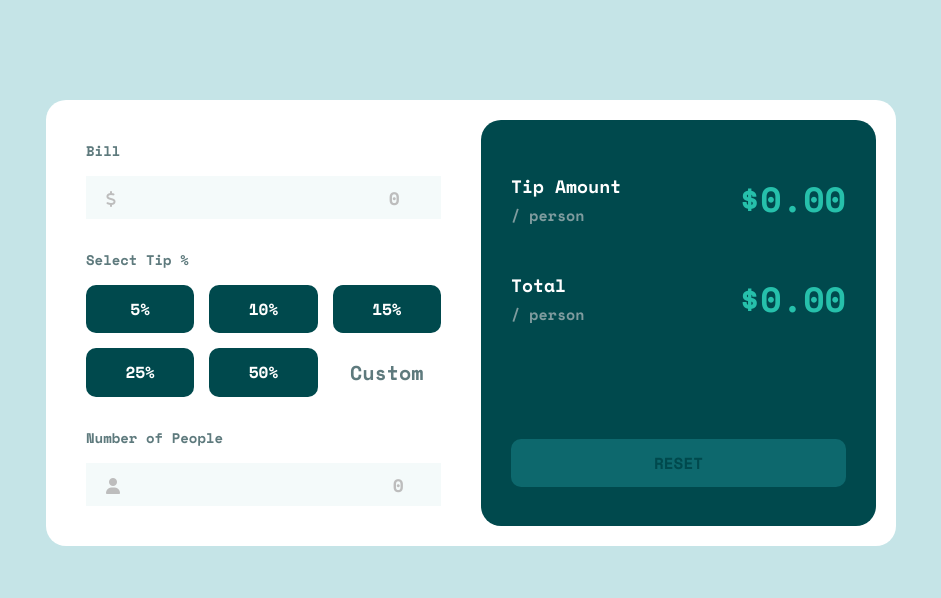
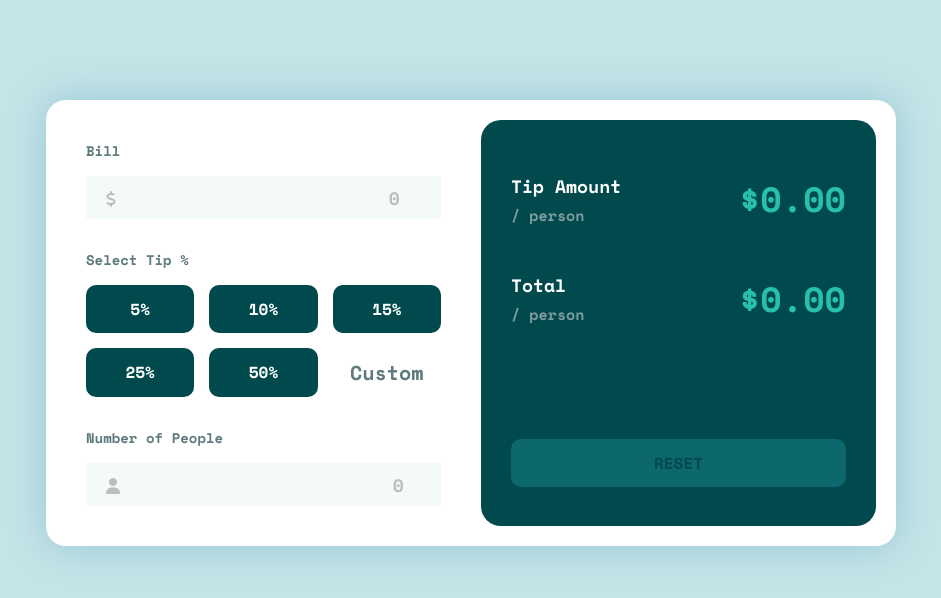
Before and after one commit to Redot2468/Tip-Calculator, a plain HTML site: page index.html in a window 1280 px wide. Shown: the whole page, without its empty margins (169-1110 px from the left). Drawn offline with nearby package versions, Linux system fonts and the light colour scheme.

Commit message:
added shadow to the tip calculator container

```diff
--- a/css/style.css
+++ b/css/style.css
@@ -210,6 +210,7 @@ h1 {
   margin: auto;
   background: white;
   margin-top: 100px;
+  box-shadow: 0 0 40px rgb(149, 198, 214);
 }
 
 @media screen and (min-width: 768px) {
```
